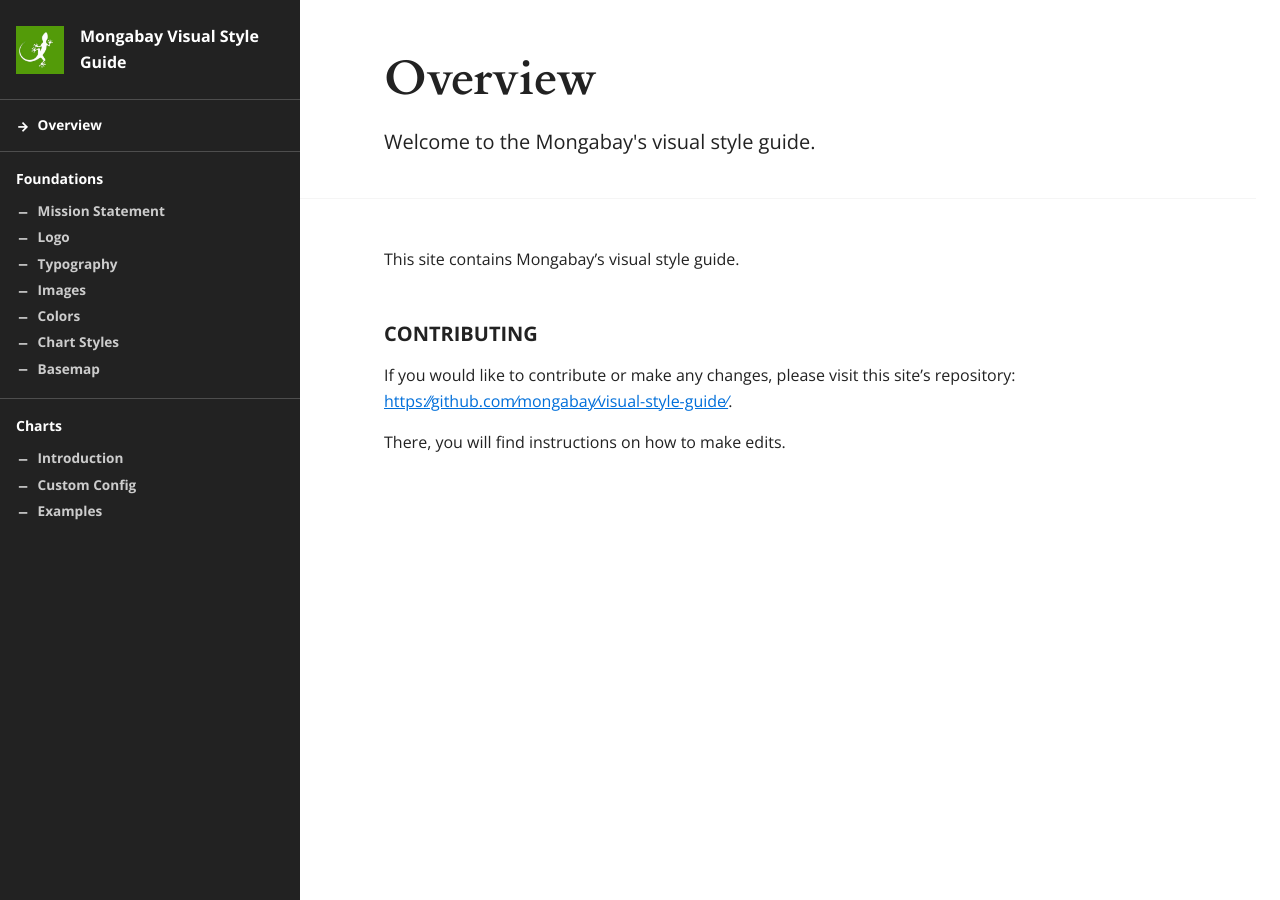
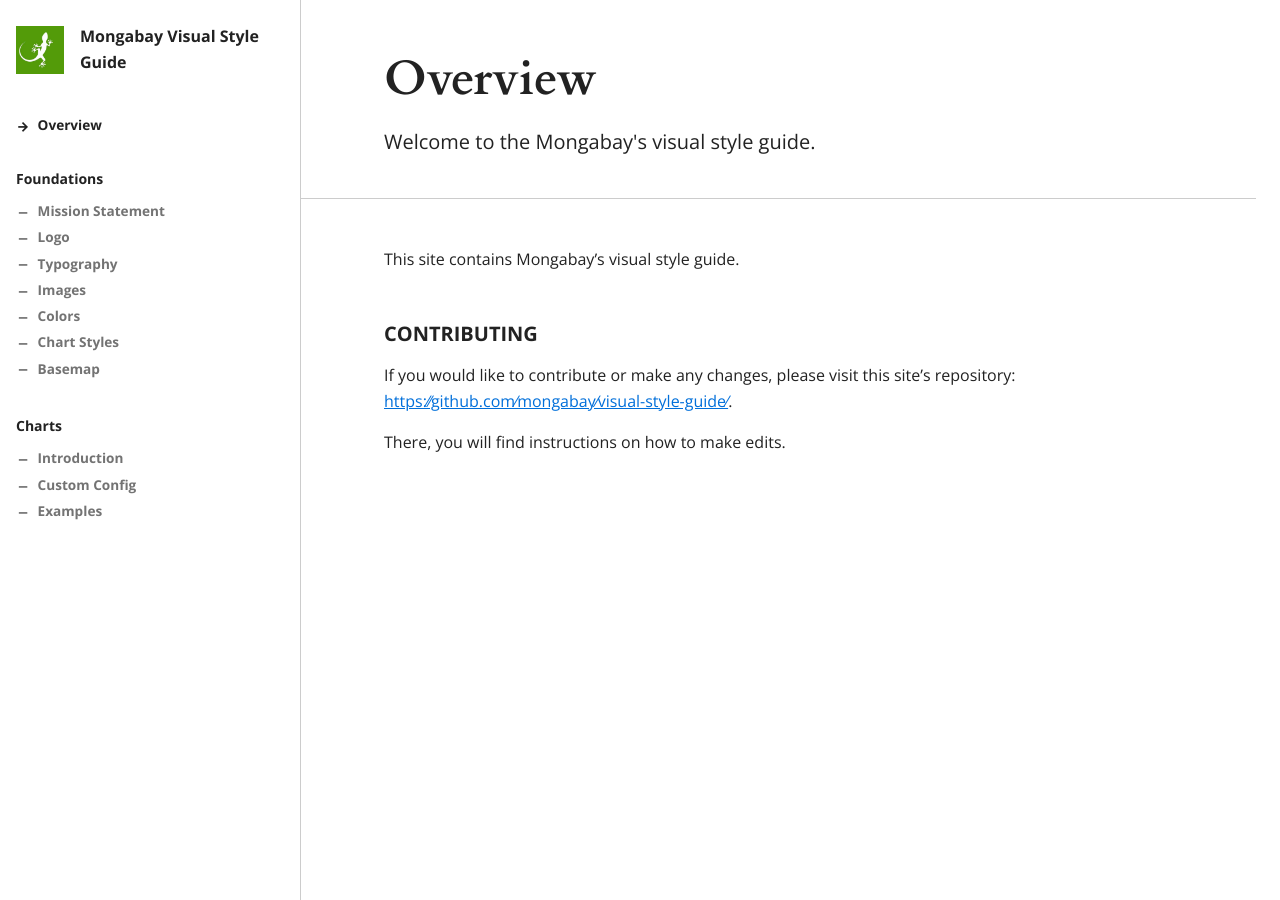
Before and after one commit to mongabay/visual-style-guide, a Jekyll site: the page built from index.md, in a window 1280 px wide. Built offline with Jekyll 4.4.1, drawn with Linux system fonts in a browser that asks for light colours.

Commit message:
Update the styles of the sidebar

```diff
--- a/src/assets/_sass/abstracts/_variables.scss
+++ b/src/assets/_sass/abstracts/_variables.scss
@@ -55,12 +55,12 @@ $green: lightseagreen;
 
 // Brand Colors
 $white: #fff;
-$smoke: whitesmoke;
+$smoke: #CCCCCC;
 $red: orangered;
 $blue: #006fda;
 $green: #16b491;
 $amber: orange;
-$grey: #cccccc;
+$grey: #737373;
 
 // Code Color
 $code-color: #0a0a0a;
--- a/src/assets/_sass/components/_sidebar.scss
+++ b/src/assets/_sass/components/_sidebar.scss
@@ -1,7 +1,7 @@
 .sg_sidebar {
-  color: $white;
-  background: $black;
+  background: $white;
   overflow-y: scroll;
+  border-right: $base-border;
   -webkit-overflow-scrolling: touch;
 
   &::-webkit-scrollbar {
@@ -45,7 +45,7 @@
 
     &:hover,
     &.active {
-      color: $white;
+      color: $black;
     }
   }
 
@@ -53,7 +53,7 @@
     display: flex;
     align-items: center;
     padding: $margin_large $margin;
-    color: $white;
+    color: $black;
     text-transform: capitalize;
     font-size: $typo_sparrow;
     font-weight: 700;
```
